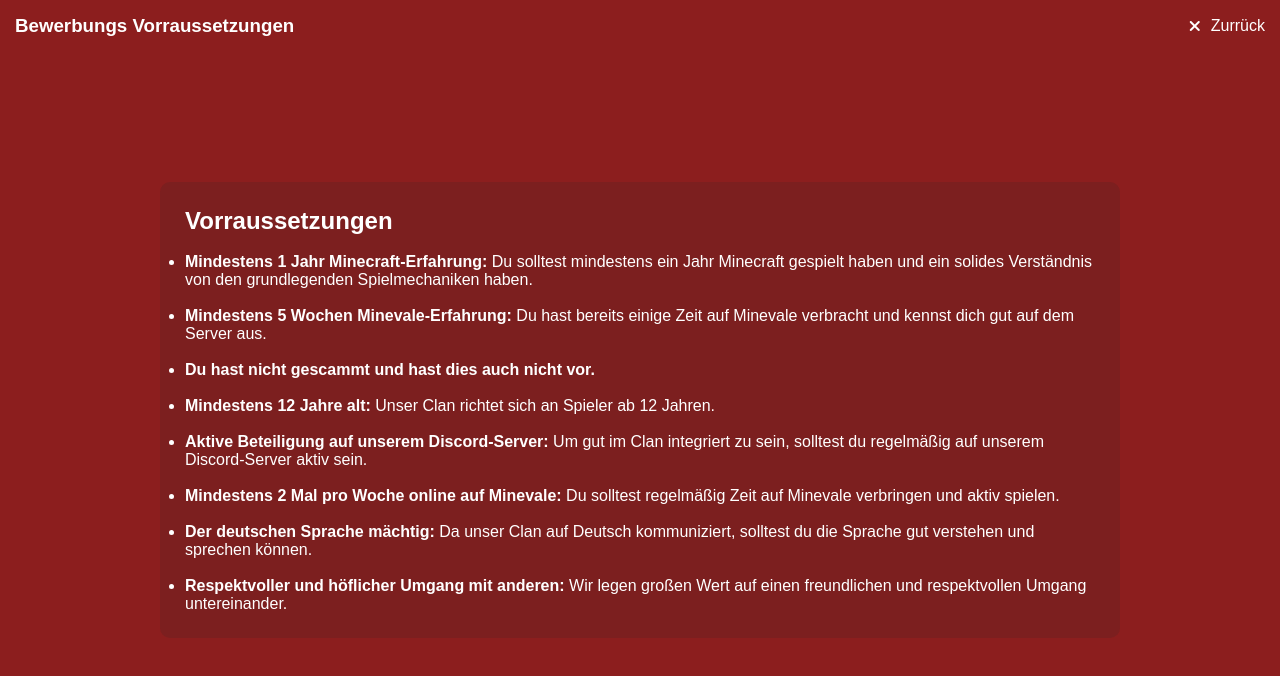
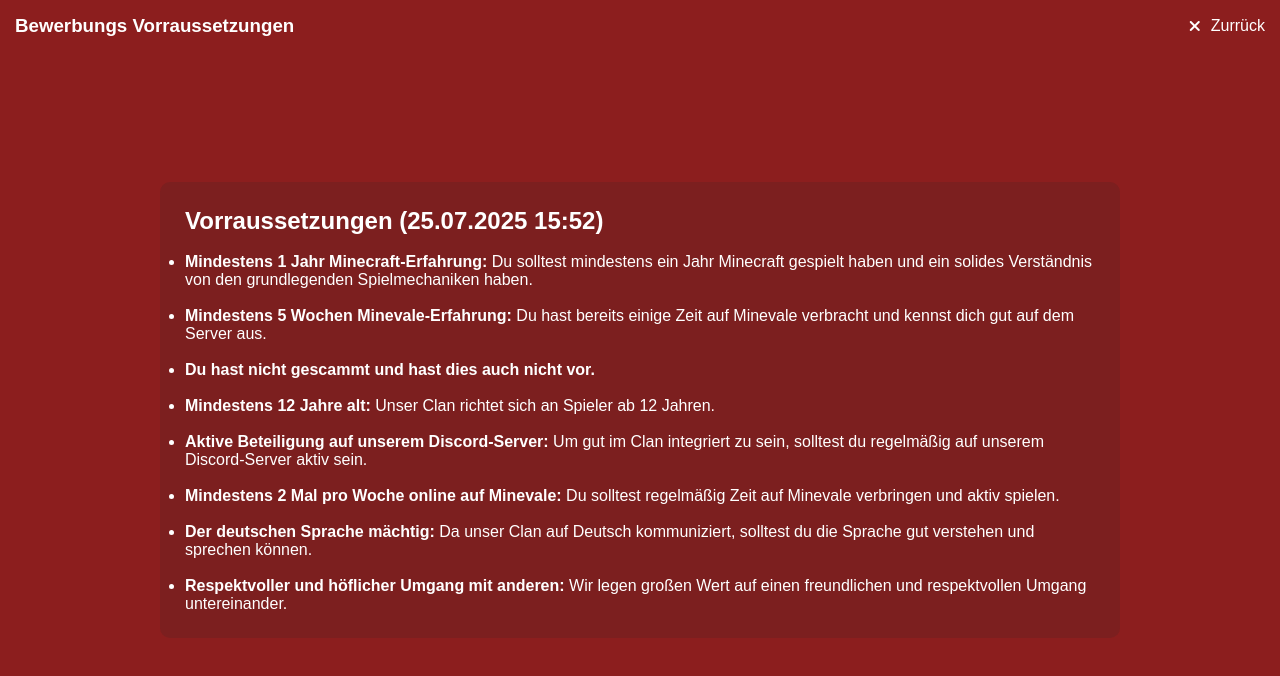
Before and after one commit to CubeIndustry/requirements, a plain HTML site: page index.html in a window 1280 px wide. Drawn offline with Linux system fonts and the light colour scheme.

Commit message:
Update index.html

```diff
--- a/index.html
+++ b/index.html
@@ -63,7 +63,7 @@
     </div>
     <div id="main">
       <div id="requirements">
-        <h2>Vorraussetzungen</h2><br>
+        <h2>Vorraussetzungen (25.07.2025 15:52)</h2><br>
         <ul>
         <li><strong>Mindestens 1 Jahr Minecraft-Erfahrung:</strong> Du solltest mindestens ein Jahr Minecraft gespielt haben und ein solides Verständnis von den grundlegenden Spielmechaniken haben.</li><br>
         <li><strong>Mindestens 5 Wochen Minevale-Erfahrung:</strong> Du hast bereits einige Zeit auf Minevale verbracht und kennst dich gut auf dem Server aus.</li><br>
```
